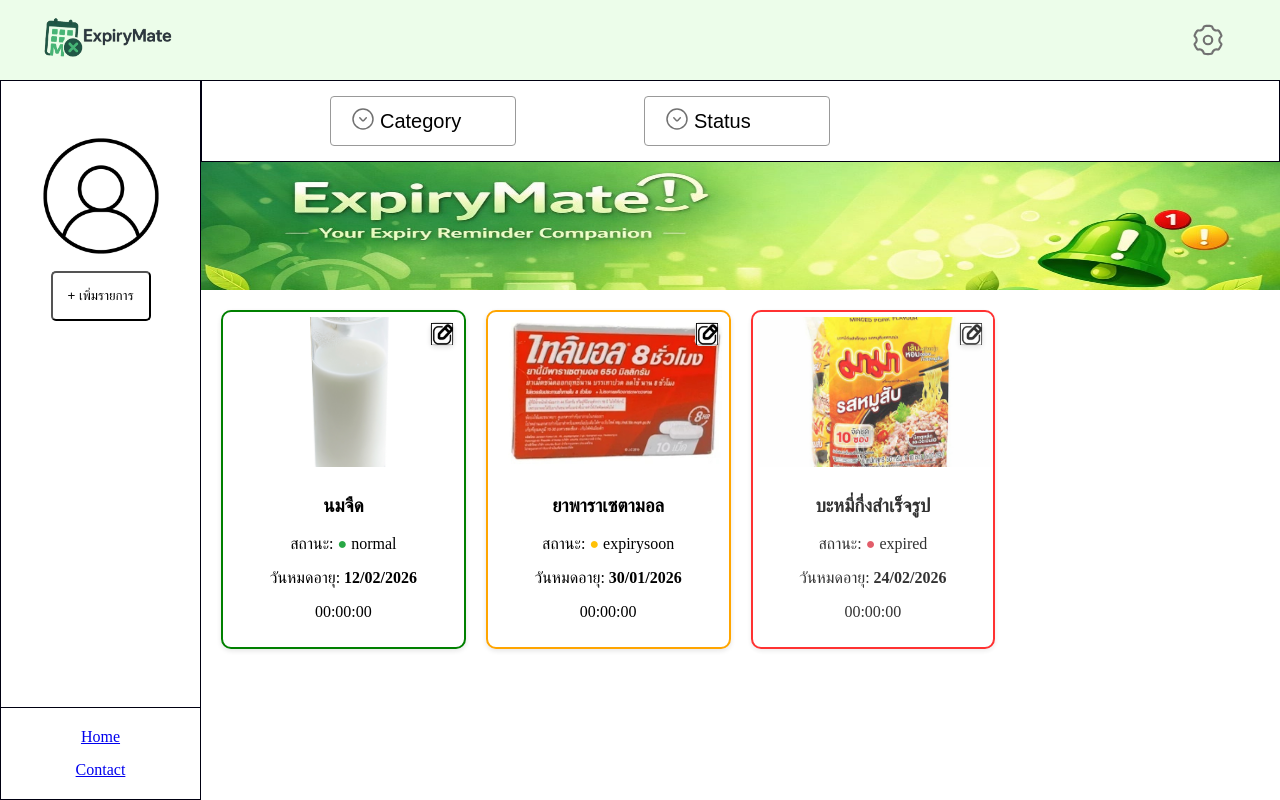
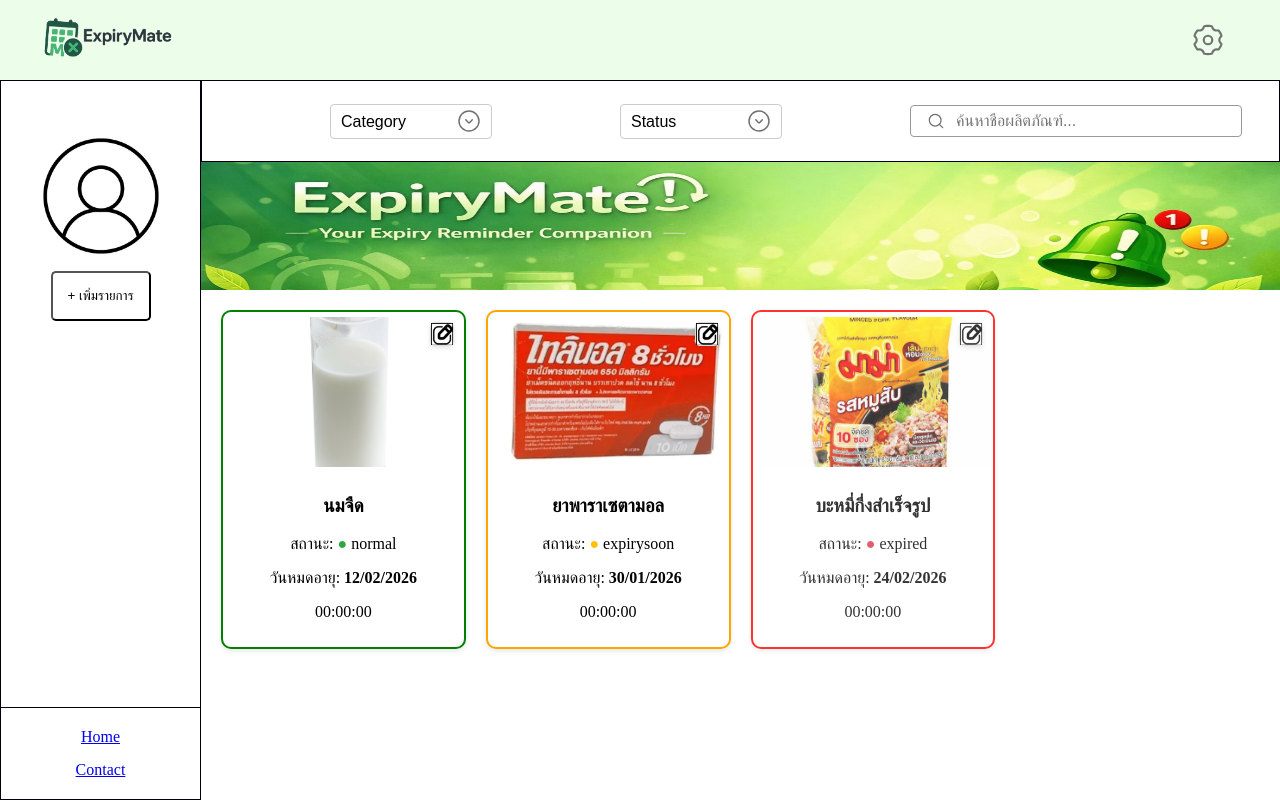
Before and after one commit to wisarut442006/project, a website: page main/main.html in a window 1280 px wide. Drawn offline with Linux system fonts and the light colour scheme.

Commit message:
fix: update frontend files

```diff
--- a/main/addlist/addlist.css
+++ b/main/addlist/addlist.css
@@ -29,22 +29,27 @@ h1{
     display: flex;
     margin: 0;
     padding: 0;
+    height: 90vh;
+    align-items: stretch;
 }
 .header .sidebar{
     display: flex;
     flex-direction: column;
-    margin: 0;
-    padding: 0;
+    width: 200px;
+    min-width: 200px;
+    height: 100%;
+    border-right: 1px solid #001;
+    background-color: #fff;
 }
 .header .sidebar .profile{
     display: flex;
     flex-direction: column;
+    justify-content: flex-start;
     align-items: center;
-    justify-content: flex-start;
-    padding: 20px 0;
-    padding-bottom: 55vh;
-    border: 1px solid #001;
-    gap: 15px;
+    padding: 40px 0;
+    flex-grow: 1;
+    border-left: 1px solid #001;
+    border-top: 1px solid #001;
 }
 .header .sidebar img{
     width: 150px;
@@ -73,9 +78,12 @@ h1{
     display: flex;
     flex-direction: column;
     align-items: center;
-    border: 1px solid#001;
-    padding-bottom: 5vh;
-    padding-top: 5vh;
+    padding: 20px 0;
+    border-top: 1px solid #001;
+    border-left: 1px solid #001;
+    border-bottom:1px solid #001 ;
+    gap: 15px;
+    margin-top: auto;
 }
 .header .top-menu{
     display: flex;
@@ -86,26 +94,48 @@ h1{
     gap: 10vw;
 }
 .header .top-menu .category-box {
+    position: relative;
     display: inline-flex;
     align-items: center;
-    background-color: #e0e0e0;
-    border: 1px solid #999;
-    padding: 5px 15px;
+    background-color: #fff;
+    border: 1px solid #ccc;
     border-radius: 4px;
-    cursor: pointer;
+    padding: 0;
+    overflow: hidden;
+    width: 160px;
+    transition: all 0.3s ease;
+    z-index: 1;
+}
+.header .top-menu .category-box.active {
+    border: 1px solid #1c6e3e;
+    box-shadow: 0 0 5px rgba(28, 110, 62, 0.2);
+    outline: none;
 }
 .header .top-menu select {
-    font-size: 20px;
-    width: 120px;
+    font-size: 16px;
+    width: 100%;
+    padding: 8px 35px 8px 10px;
     background: transparent;
     appearance: none;
+    -webkit-appearance: none;
+    -moz-appearance: none;
     border: none;
+    cursor: pointer;
+    position: relative;
+    z-index: 2;
+    outline: none;
 }
 .header .top-menu .category-box .icon {
-    transition: transform 0.1s ease;
-    margin: 5px;
+    position: absolute;
+    right: 10px;
+    pointer-events: none;
+    display: flex;
+    align-items: center;
+    z-index: 1;
+    transition:  0.3s ease;
 }
-.category-box.active .icon {
+.header .top-menu .category-box.active .icon{
+    transition: 0.3s;
     transform: rotate(180deg);
 }
 .main-content-area {
@@ -138,7 +168,7 @@ h1{
     justify-content: center;
     gap: 200px;
     margin-left: 50px;
-    margin-top: 50px;
+    margin-top: 5px;
 }
 .photo-scan button{
     width: 200px;
@@ -160,9 +190,14 @@ h1{
 }
 .input-box input{
     height: 40px;
-    margin-top: 10px;
+    margin-top: 5px;
     padding-left: 40px;
     margin-bottom: 0px;
+}
+.input-box input:focus {
+    border: 2px solid #31a035;
+    outline: none;
+    box-shadow: 0 0 5px rgba(49, 160, 53, 0.3);
 }
 .submit-wrapper{
     display: flex;
@@ -270,5 +305,4 @@ h1{
 .close:hover {
     color: #ff0000;
     transform: scale(1.5);
-
 }
--- a/main/main.css
+++ b/main/main.css
@@ -45,7 +45,7 @@ h1{
     background-color: #fff;
 }
 .header .sidebar .profile{
-   display: flex;
+    display: flex;
     flex-direction: column;
     justify-content: flex-start;
     align-items: center;
@@ -86,38 +86,103 @@ h1{
     gap: 10vw;
 }
 .header .top-menu .category-box {
+    position: relative;
+    display: inline-flex;
+    align-items: center;
+    background-color: #fff;
+    border: 1px solid #ccc;
+    border-radius: 4px;
+    padding: 0;
+    overflow: hidden;
+    width: 160px;
+    transition: all 0.3s ease;
+    z-index: 1;
+}
+.header .top-menu .category-box.active {
+    border: 1px solid #1c6e3e;
+    box-shadow: 0 0 5px rgba(28, 110, 62, 0.2);
+    outline: none;
+}
+.header .top-menu .status-box {
+    position: relative;
+    display: inline-flex;
+    align-items: center;
+    background-color: #fff;
+    border: 1px solid #ccc;
+    border-radius: 4px;
+    padding: 0;
+    overflow: hidden;
+    width: 160px;
+    transition: all 0.3s ease;
+    z-index: 1;
+}
+.header .top-menu .status-box.active {
+    border: 1px solid #1c6e3e;
+    box-shadow: 0 0 5px rgba(28, 110, 62, 0.2);
+    outline: none;
+}
+.header .top-menu select {
+    font-size: 16px;
+    width: 100%;
+    padding: 8px 35px 8px 10px;
+    background: transparent;
+    appearance: none;
+    -webkit-appearance: none;
+    -moz-appearance: none;
+    border: none;
+    cursor: pointer;
+    position: relative;
+    z-index: 2;
+    outline: none;
+}
+header .top-menu .search-box {
     display: inline-flex;
     align-items: center;
     background-color: #ffffff;
     border: 1px solid #999;
     padding: 5px 15px;
     border-radius: 4px;
-    cursor: pointer;
+    flex: 1;
+    max-width: 300px;
 }
-.header .top-menu .status-box {
-    display: inline-flex;
+.header .top-menu .search-box:focus-within {
+    border-color: #4CAF50;
+    box-shadow: 0 0 8px rgba(76, 175, 80, 0.3);
+    transform: scale(1.02);
+    transition: all 0.2s ease-in-out;
+}
+
+.header .top-menu .search-box input {
+    border: none;
+    outline: none;
+    padding-left: 10px;
+    font-size: 16px;
+    width: 100%;
+}
+
+.header .top-menu .search-box .icon {
+    display: flex;
     align-items: center;
-    background-color: #ffffff;
-    border: 1px solid #999;
-    padding: 5px 15px;
-    border-radius: 4px;
-    cursor: pointer;
-}
-.header .top-menu select {
-    font-size: 20px;
-    width: 120px;
-    background: transparent;
-    appearance: none;
-    border: none;
 }
 .header .top-menu .category-box .icon {
-    transition: transform 0.1s ease;
-    margin: 5px;
+    position: absolute;
+    right: 10px;
+    pointer-events: none;
+    display: flex;
+    align-items: center;
+    z-index: 1;
+    transition:  0.3s ease;
 }
 .header .top-menu .status-box .icon {
-    transition: transform 0.1s ease;
-    margin: 5px;
+    position: absolute;
+    right: 10px;
+    pointer-events: none;
+    display: flex;
+    align-items: center;
+    z-index: 1;
+    transition:  0.3s ease;
 }
+
 .category-box.active .icon,
 .status-box.active .icon {
     transform: rotate(180deg);
--- a/main/main.html
+++ b/main/main.html
@@ -60,12 +60,12 @@
                     </span>
                     <select name="Category" id="Category">
                         <option >Category</option>
-                        <optgroup label="อาหาร">
-                            <option value="driedfood">อาหารเเห้ง</option>
-                            <option value="freshfood">อาหารสด</option>
+                        <optgroup label="🍱อาหาร">
+                            <option value="driedfood">🥫 อาหารเเห้ง</option>
+                            <option value="freshfood">🥩 อาหารสด</option>
                         </optgroup>
-                        <option value="medicine">ยา</option>
-                        <option value="household">ของใช้</option>
+                        <option value="medicine">💊 ยา</option>
+                        <option value="household">🧼 ของใช้</option>
                     </select>
                 </div>
             <div class="status-box">
@@ -81,6 +81,15 @@
                 <option value="expired" >🔴 expired</option>
             </select>
             </div>
+            <div class="search-box">
+                    <span class="icon">
+                    <svg width="20" height="20" viewBox="0 0 24 24" fill="none" xmlns="http://www.w3.org/2000/svg">
+                    <circle cx="11" cy="11" r="7" stroke="#717171" stroke-width="1.5"/>
+                    <path d="M20 20L16 16" stroke="#717171" stroke-width="1.5" stroke-linecap="round"/>
+                    </svg>
+                    </span>
+                    <input type="text" id="searchInput" placeholder="ค้นหาชื่อผลิตภัณฑ์..." onkeyup="filterProducts()">
+                    </div>
             </div>
             <div class="picture">
                 <img src="/main/Image/main.jpg">
@@ -108,7 +117,7 @@
                 <label>ชื่อผลิตภัณฑ์:</label>
                 <input type="text" id="edit-name" required><br>
                 <label >ประเภทผลิตภัณฑ์:</label>
-                <select name="Category" id="Category">
+                <select name="Category" id="edit-Category">
                         <optgroup label="อาหาร">
                             <option value="driedfood">อาหารเเห้ง</option>
                             <option value="freshfood">อาหารสด</option>
--- a/main/main.js
+++ b/main/main.js
@@ -104,8 +104,8 @@ function editProduct(id) {
         document.getElementById('edit-name').value = product.name;
         document.getElementById('edit-expiry').value = product.expiryDate;
 
-        const categorySelect = document.querySelector('#editModal select');
-        if(categorySelect) categorySelect.value = product.category;
+        const categorySelectEdit = document.getElementById('edit-category');
+        if(categorySelectEdit) categorySelectEdit.value = product.category;
 
         document.getElementById('edit-preview-img').src = product.Image;
         document.getElementById('editModal').style.display = "block";
@@ -182,3 +182,19 @@ window.onclick = function(event) {
 function btnback() {
     window.location.href = "../home/home.html"
 }
+function filterProducts() {
+    const selectedCategory = document.getElementById('Category').value;
+    const selectedStatus = document.getElementById('Status').value;
+    const searchQuery = document.getElementById('searchInput').value.toLowerCase();
+
+    const filtered = products.filter(product => {
+        const matchCategory = (selectedCategory === "Category" || product.category === selectedCategory);
+        const matchStatus = (selectedStatus === "Status" || product.status === selectedStatus);
+
+        const matchSearch = product.name.toLowerCase().includes(searchQuery);
+
+        return matchCategory && matchStatus && matchSearch;
+    });
+
+    renderProducts(filtered);
+}
```
Also changed, not shown: main/addlist/addlist.html (+6 -6 lines), main/addlist/addlist.js (+12 -1 lines).
